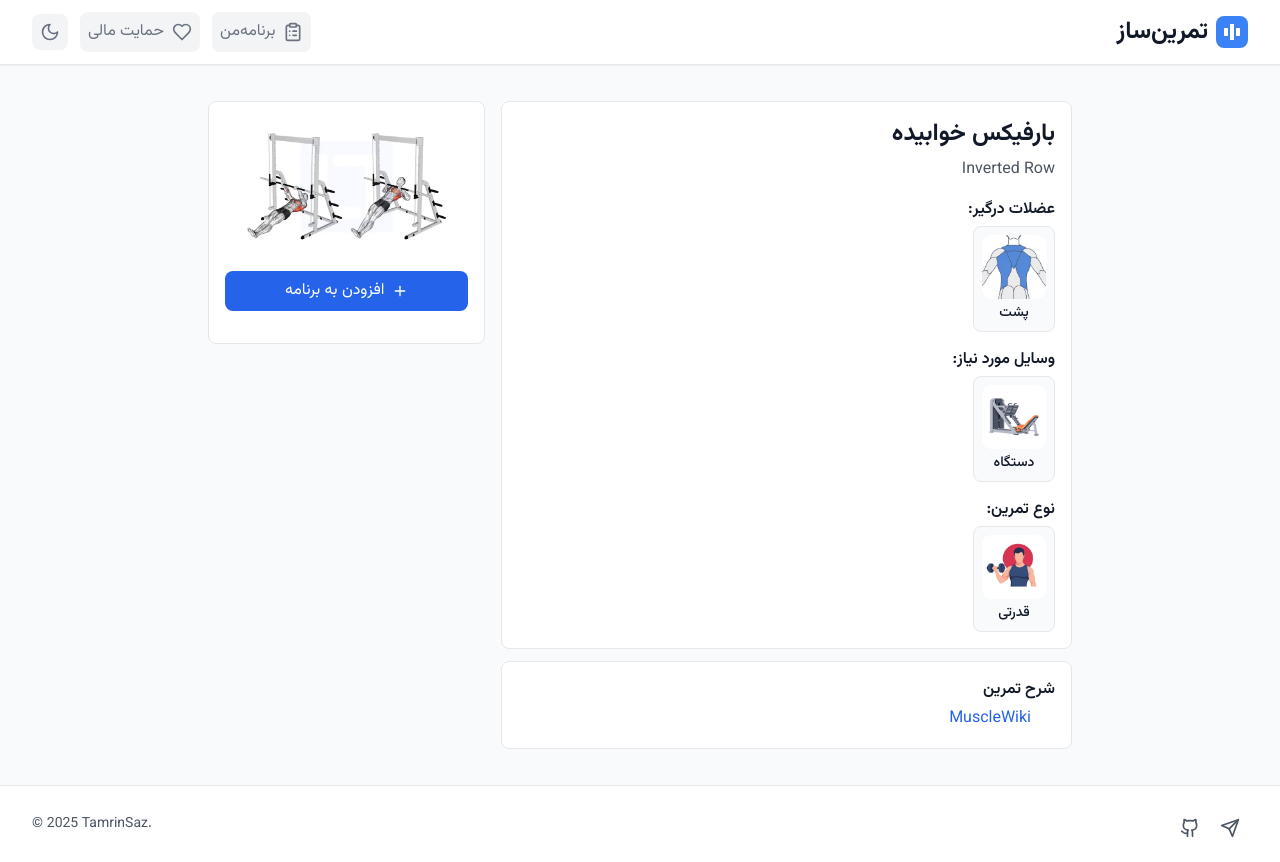
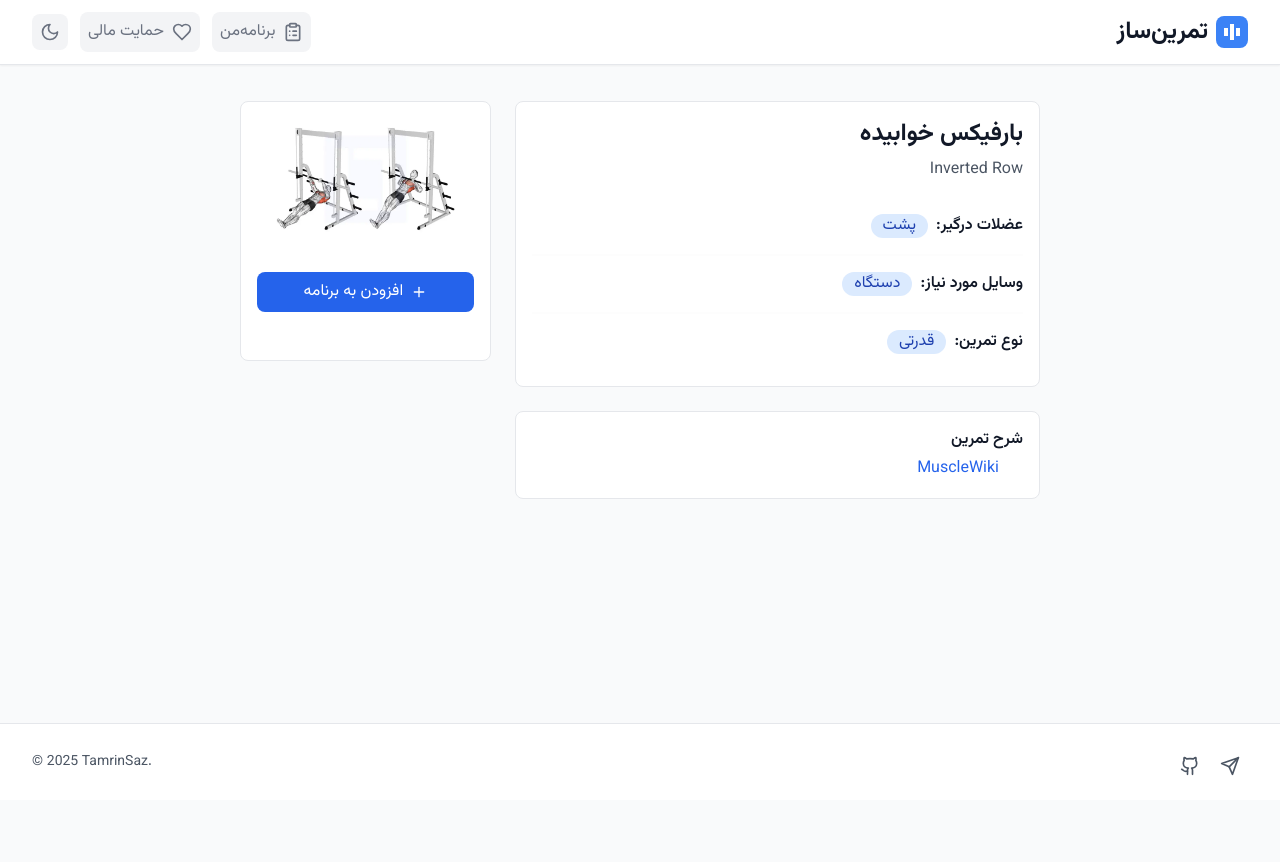
Before and after one commit to fardm/tamrinsaz-next, a Next.js app: page /exercise/1 in a window 1280 px wide. After the commit the page ends 800 px from the top, so only its background shows below. Built offline with nearby package versions, Linux system fonts and the light colour scheme.

Commit message:
minimal design: remove card and image

```diff
--- a/src/app/exercise/[id]/ExerciseDetailPageClient.tsx
+++ b/src/app/exercise/[id]/ExerciseDetailPageClient.tsx
@@ -8,7 +8,6 @@ import { ArrowRight, Plus, Check, X, SquarePen } from 'lucide-react';
 import { exercisesData } from '../../../data/exercises';
 import dynamic from 'next/dynamic';
 import { UserData, WorkoutSession, SessionExercise } from '../../../types';
-import { ImageTextDisplay } from '../../../components/ImageTextDisplay';
 import { muscleOptions, equipmentOptionsList, exerciseTypeOptions } from '../../../components/FilterPanel';
 import { getUserData, saveUserData } from '../../../utils/storage';
 
@@ -201,22 +200,7 @@ export default function ExerciseDetailPageClient({ id }: { id: string }) {
     }
   };
 
-  // Image and navigation helpers
-  const getMuscleImageName = (muscleDisplayName: string): string => {
-    const muscle = muscleOptions.find(opt => opt.displayName === muscleDisplayName || opt.filterNames.includes(muscleDisplayName));
-    return muscle ? muscle.imageName : 'placeholder.webp';
-  };
-
-  const getEquipmentImageName = (equipmentDisplayName: string): string => {
-    const equipment = equipmentOptionsList.find(opt => opt.displayName === equipmentDisplayName || opt.filterName === equipmentDisplayName);
-    return equipment ? equipment.imageName : 'placeholder.webp';
-  };
-
-  const getExerciseTypeImageName = (typeDisplayName: string): string => {
-    const typeOption = exerciseTypeOptions.find(opt => opt.displayName === typeDisplayName || opt.filterName === typeDisplayName);
-    return typeOption ? typeOption.imageName : 'placeholder.webp';
-  };
-
+  // Navigation helpers
   const handleMuscleClick = (muscleName: string) => {
     router.push(`/?filterField=targetMuscles&filterValue=${encodeURIComponent(muscleName)}`);
   };
@@ -231,54 +215,61 @@ export default function ExerciseDetailPageClient({ id }: { id: string }) {
 
   // Render
   return (
-    <main className="grid grid-cols-1 md:grid-cols-6 gap-4 md:w-[70vw] mx-auto my-8 px-4">
+    <main className="grid grid-cols-1 md:grid-cols-6 gap-6 md:w-[65vw] mx-auto my-8 px-4">
       {/* Main Content */}
-      <div className="col-span-1 md:col-span-4 rounded-lg grid gap-3">
-        {/* Title & Details */}
+      <div className="col-span-1 md:col-span-4 rounded-lg grid gap-6">
+        {/* Title */}
         <div className="border rounded-lg p-4 bg-white dark:bg-gray-800 border-gray-200 dark:border-gray-700">
           <h1 className="text-2xl font-bold text-gray-900 dark:text-white mb-2">{exercise.name}</h1>
           {exercise.otherNames && (
             <p className="text-gray-600 dark:text-gray-400 mb-4">{exercise.otherNames}</p>
           )}
-          <h2 className="text-base font-semibold text-gray-900 dark:text-white mb-1">عضلات درگیر:</h2>
-          <div className="flex flex-wrap justify-start gap-4 mb-4">
+
+          {/* Details */}
+          <div className="flex flex-col divide-y-2 divide-gray-200/10">
+            <div className="flex gap-2 py-4">
+              <h2 className="text-base font-semibold text-gray-900 dark:text-white">عضلات درگیر:</h2>
+              <div className="flex flex-wrap gap-2">
                 {exercise.targetMuscles.map((muscle, index) => (
-              <ImageTextDisplay
+                  <button
                     key={index}
-                text={muscle}
-                imageName={getMuscleImageName(muscle)}
-                altText={muscle}
-                onClick={handleMuscleClick}
-                filterValue={muscle}
-              />
+                    onClick={() => handleMuscleClick(muscle)}
+                    className="text-blue-800 hover:text-blue-500 dark:text-blue-200 dark:hover:text-blue-100 bg-blue-100 hover:bg-blue-50 dark:bg-blue-900/40 hover:dark:bg-blue-800/70 rounded-full px-3"
+                  >
+                    {muscle}
+                  </button>
                 ))}
               </div>
-          <h2 className="text-base font-semibold text-gray-900 dark:text-white mb-1">وسایل مورد نیاز:</h2>
-          <div className="flex flex-wrap justify-start mb-4">
+            </div>
+            <div className="flex gap-2 py-4">
+              <h2 className="text-base font-semibold text-gray-900 dark:text-white">وسایل مورد نیاز:</h2>
+              <div className="flex flex-wrap gap-2">
                 {exercise.equipment && (
-              <ImageTextDisplay
-                text={exercise.equipment}
-                imageName={getEquipmentImageName(exercise.equipment)}
-                altText={exercise.equipment}
-                onClick={handleEquipmentClick}
-                filterValue={exercise.equipment}
-              />
+                  <button
+                    onClick={() => handleEquipmentClick(exercise.equipment)}
+                    className="text-blue-800 hover:text-blue-500 dark:text-blue-200 dark:hover:text-blue-100 bg-blue-100 hover:bg-blue-50 dark:bg-blue-900/40 hover:dark:bg-blue-800/70 rounded-full px-3"
+                  >
+                    {exercise.equipment}
+                  </button>
                 )}
+              </div>
             </div>
             {exercise.type && (
               <>
-              <h2 className="text-base font-semibold text-gray-900 dark:text-white mb-1">نوع تمرین:</h2>
-              <div className="flex flex-wrap justify-start">
-                <ImageTextDisplay
-                  text={exercise.type}
-                  imageName={getExerciseTypeImageName(exercise.type)}
-                  altText={exercise.type}
-                  onClick={handleExerciseTypeClick}
-                  filterValue={exercise.type}
-                />
+                <div className="flex gap-2 py-4">
+                  <h2 className="text-base font-semibold text-gray-900 dark:text-white">نوع تمرین:</h2>
+                  <div className="flex flex-wrap gap-2">
+                    <button
+                      onClick={() => handleExerciseTypeClick(exercise.type)}
+                      className="text-blue-800 hover:text-blue-500 dark:text-blue-200 dark:hover:text-blue-100 bg-blue-100 hover:bg-blue-50 dark:bg-blue-900/40 hover:dark:bg-blue-800/70 rounded-full px-3"
+                    >
+                      {exercise.type}
+                    </button>
+                  </div>
                 </div>
               </>
             )}
+          </div>
         </div>
 
         {/* Description */}
@@ -295,19 +286,19 @@ export default function ExerciseDetailPageClient({ id }: { id: string }) {
 
       {/* Sidebar */}
       <div className="col-span-1 md:col-span-2 p-4 border rounded-lg bg-white dark:bg-gray-800 border-gray-200 dark:border-gray-700 h-fit">
-        <div className="relative aspect-video flex items-center justify-center rounded-lg overflow-hidden mb-4">
+        <div className="relative aspect-video flex items-center justify-center rounded-lg overflow-hidden mb-8">
           <Image
             src={getImageUrl(exercise.image)}
             alt={exercise.name}
             fill
             sizes="(max-width: 768px) 100vw, 20rem"
-            style={{ objectFit: 'contain' }}
+            // style={{ objectFit: 'contain' }}
             priority
           />
         </div>
         <button
           onClick={() => setShowAddModal(true)}
-          className="w-full bg-blue-600 text-white px-6 py-2 rounded-lg hover:bg-blue-700 transition-colors flex items-center justify-center space-x-2 space-x-reverse mb-4"
+          className="w-full bg-blue-600 text-white px-6 py-2 rounded-lg hover:bg-blue-700 transition-colors flex items-center justify-center space-x-2 space-x-reverse mb-8"
         >
           <Plus className="h-4 w-4" />
           <span>افزودن به برنامه</span>
```
Lines whose indentation alone changed are shown as unchanged.
